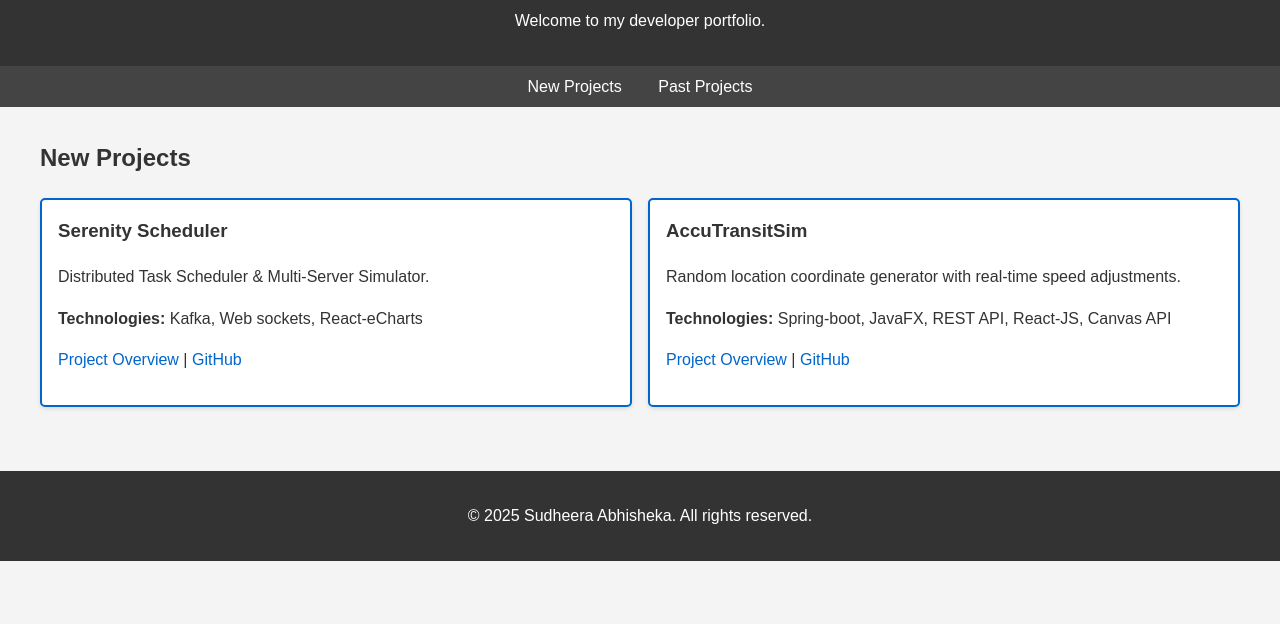
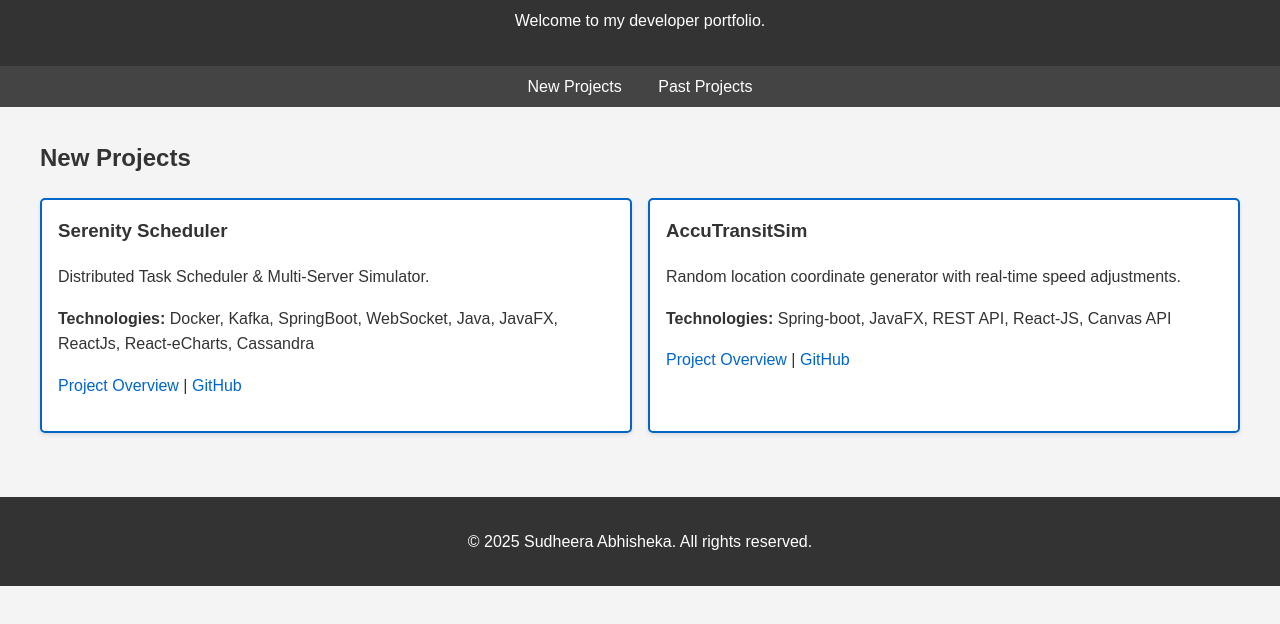
Before and after one commit to SudheeraAbhisheka/sudheeraabhisheka.github.io, a plain HTML site: page index.html in a window 1280 px wide. Shown: the part 102-726 px from the top of the page. Drawn offline with Linux system fonts and the light colour scheme.

Commit message:
update Serenity Scheduler technologies

```diff
--- a/index.html
+++ b/index.html
@@ -101,7 +101,7 @@
         <div class="project-card featured">
           <h3>Serenity Scheduler</h3>
           <p>Distributed Task Scheduler & Multi-Server Simulator.</p>
-          <p><strong>Technologies:</strong> Kafka, Web sockets, React-eCharts</p>
+          <p><strong>Technologies: </strong>Docker, Kafka, SpringBoot, WebSocket, Java, JavaFX, ReactJs, React-eCharts, Cassandra</p>
           <p>
             <a href="https://sudheeraabhisheka.github.io/Serenity-Scheduler/" target="_blank">Project Overview</a> |
             <a href="https://github.com/SudheeraAbhisheka/Serenity-Scheduler" target="_blank">GitHub</a>
@@ -111,7 +111,7 @@
         <div class="project-card featured">
           <h3>AccuTransitSim</h3>
           <p>Random location coordinate generator with real-time speed adjustments.</p>
-          <p><strong>Technologies:</strong> Spring-boot, JavaFX, REST API, React-JS, Canvas API</p>
+          <p><strong>Technologies: </strong>Spring-boot, JavaFX, REST API, React-JS, Canvas API</p>
           <p>
             <a href="https://sudheeraabhisheka.github.io/accu-transit-sim/" target="_blank">Project Overview</a> |
             <a href="https://github.com/SudheeraAbhisheka/accu-transit-sim" target="_blank">GitHub</a>
```
